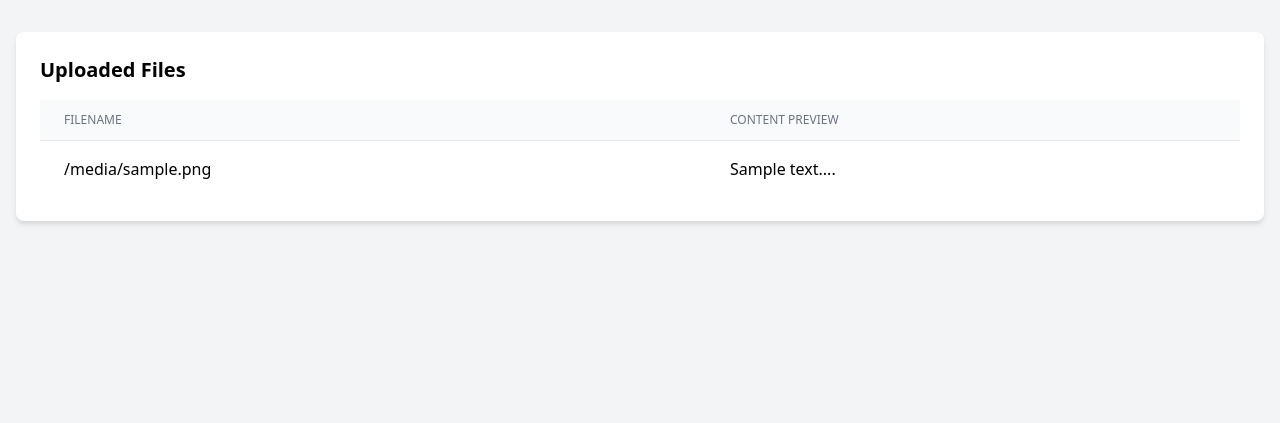
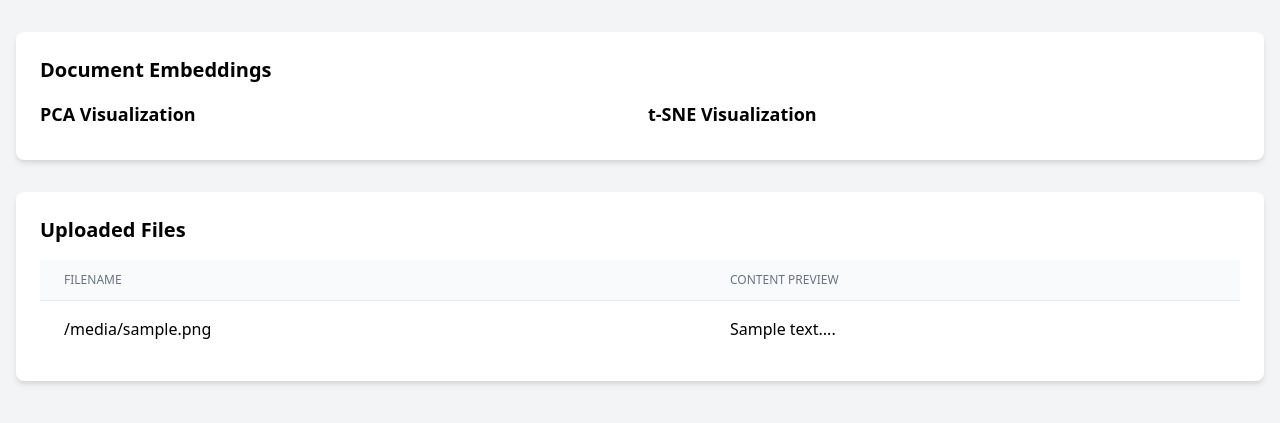
Before and after one commit to StergiosCha/NATS, a Flask app: template app/templates/results.html in a window 1280 px wide. Shown: the part 60-483 px from the top of the page. Run offline with Flask 2, Linux system fonts and the light colour scheme; the template is opened without the code that fills it: most values are stand-ins (such as "Sample title", 1, 10 or a date in 2020); some libraries are stand-ins or nearby versions.

Commit message:
Update results.html

```diff
--- a/app/templates/results.html
+++ b/app/templates/results.html
@@ -3,6 +3,20 @@
 
 {% block content %}
 <div class="space-y-8">
+    <div class="bg-white rounded-lg shadow-md p-6">
+        <h2 class="text-xl font-bold mb-4">Document Embeddings</h2>
+        <div class="grid grid-cols-1 md:grid-cols-2 gap-4">
+            <div>
+                <h3 class="text-lg font-semibold mb-2">PCA Visualization</h3>
+                <div id="docPcaPlot" class="w-full h-[400px]"></div>
+            </div>
+            <div>
+                <h3 class="text-lg font-semibold mb-2">t-SNE Visualization</h3>
+                <div id="docTsnePlot" class="w-full h-[400px]"></div>
+            </div>
+        </div>
+    </div>
+
     <div class="bg-white rounded-lg shadow-md p-6">
         <h2 class="text-xl font-bold mb-4">Uploaded Files</h2>
         <div class="overflow-x-auto">
@@ -14,10 +28,10 @@
                     </tr>
                 </thead>
                 <tbody class="bg-white divide-y divide-gray-200">
-                    {% for filename, content in files.items() %}
+                    {% for filename, doc in files.items() %}
                     <tr>
                         <td class="px-6 py-4 whitespace-nowrap">{{ filename }}</td>
-                        <td class="px-6 py-4">{{ content[:100] }}...</td>
+                        <td class="px-6 py-4">{{ doc.text[:100] }}...</td>
                     </tr>
                     {% endfor %}
                 </tbody>
@@ -25,4 +39,18 @@
         </div>
     </div>
 </div>
+
+<script>
+// Function to render plots
+function renderPlots(docViz) {
+    Plotly.newPlot('docPcaPlot', JSON.parse(docViz.pca.plot));
+    Plotly.newPlot('docTsnePlot', JSON.parse(docViz.tsne.plot));
+}
+
+// Load and render results
+document.addEventListener('DOMContentLoaded', function() {
+    const docViz = {{ doc_viz|tojson }};
+    renderPlots(docViz);
+});
+</script>
 {% endblock %}
```
